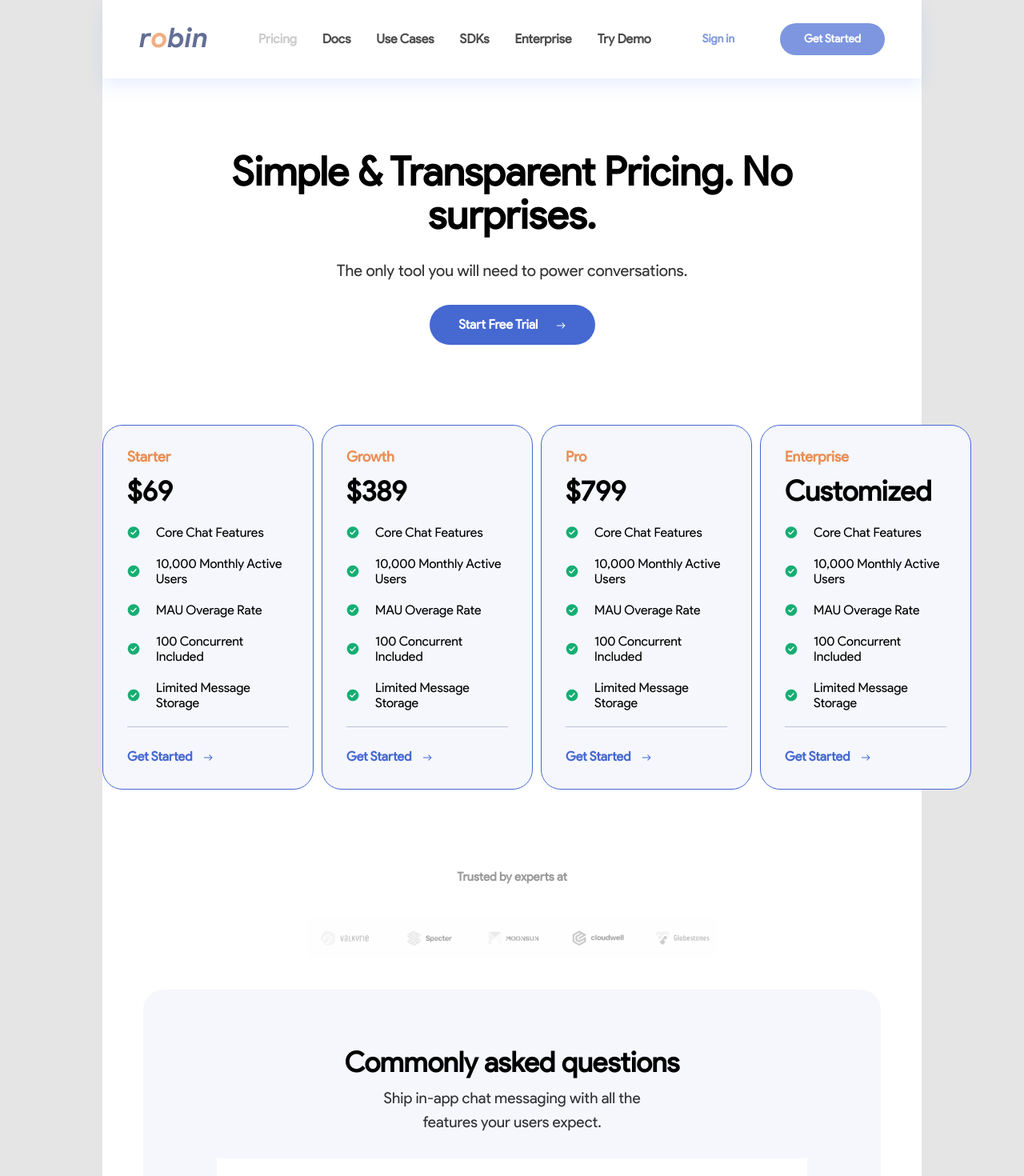
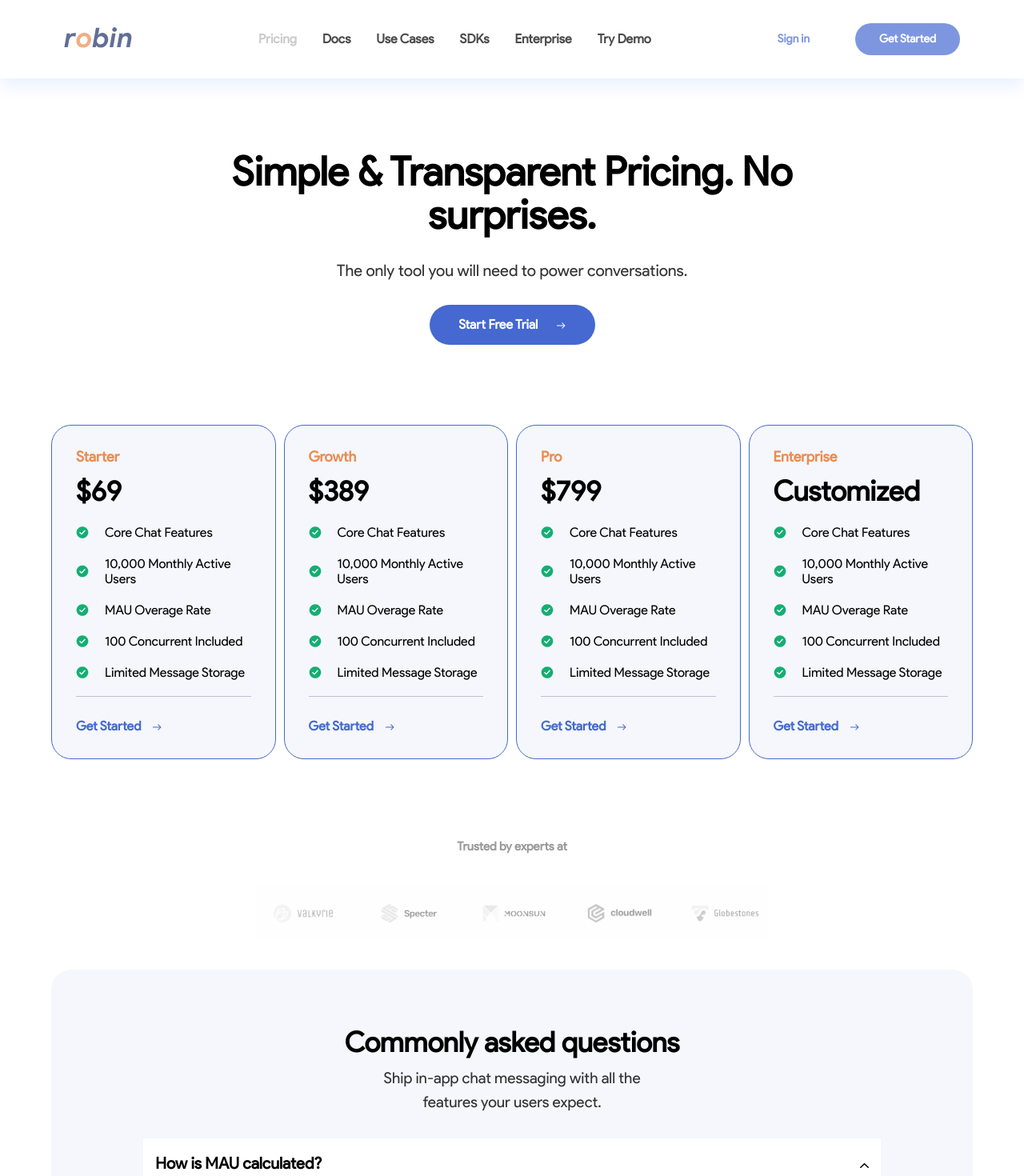
Before and after one commit to theyinda/robinTask, a Nuxt app: page / in a window 1280 px wide. Shown: the top 1470 px of the page at 80% size. Built offline with nearby package versions, Linux system fonts and the light colour scheme.

Commit message:
Modified

```diff
--- a/assets/css/main.css
+++ b/assets/css/main.css
@@ -19,7 +19,7 @@ body{
   width: 100%;
   font-style: normal;
   color: #000;
-  background-color: #e5e5e5;
+  background-color: #fff;
 }
 a {
   text-decoration: none;
--- a/components/cards.vue
+++ b/components/cards.vue
@@ -56,7 +56,6 @@ export default {
   box-sizing: border-box;
   margin: 40px auto;
   border-radius: 25px;
-  /*width: 310px; */
 }
 .card {
   padding: 30px;
--- a/components/faqs.vue
+++ b/components/faqs.vue
@@ -1,7 +1,6 @@
 <template>
   <div class="container">
     <div class="hy" :class="showAnswerDetails ? 'clicked-div' : ''">
-      <br />
       <div class="clickable-div" @click="showAnswer">
         <div class="text">
           <p class="">{{question}}</p>
@@ -51,17 +50,15 @@ export default {
 .container {
   background: #fff;
   margin: 0px auto;
-  padding: 10px 15px;
+  padding: 20px 15px;
   margin-top: 30px;
-}
-.clicked-div {
-  /* padding-bottom: 10vh; */
 }
 .clickable-div {
   display: flex;
   justify-content: space-between;
   align-items: center;
   cursor: pointer;
+  padding-top: 0 !important;
   width: 100%;
 }
 .text p {
--- a/components/foot.vue
+++ b/components/foot.vue
@@ -66,7 +66,7 @@
         </div>
       </div>
       <div class="lastFooter-bottom">
-        <div class="left robin-links"><p>© 2021 Robin Inc.</p></div>
+        <div class="left "><p class="copyrightyear">© 2021 Robin Inc.</p></div>
 
         <div class="lastBottom-right">
           <div class="copyright">
@@ -99,11 +99,12 @@ export default {
 
 <style scoped>
 .container {
-  background: #0c1f55;
+  /* background: #0c1f55; */
+  background: red;
   width: 100%;
-  /* width: 1440px; */
+  max-width: 1440px;
   margin: 0px auto;
-  margin-right: 0px !important;
+  /* margin-right: 0px !important; */
 }
 .foot {
   width: 90%;
@@ -127,6 +128,7 @@ export default {
   color: #ffffff;
   width: 526px;
   opacity: 0.7;
+  padding-top: 23px;
 }
 .buttons {
   display: flex;
@@ -168,6 +170,7 @@ span img {
   border-top: 1px solid rgba(255, 255, 255, 0.1);
   display: flex;
   justify-content: space-between;
+  align-items: center;
 }
 
 .bottom-right {
@@ -208,6 +211,13 @@ span img {
   color: #fff;
   opacity: 0.5;
   padding: 20px 0;
+}
+.copyrightyear {
+  font-weight: 400;
+  font-size: 14px !important;
+  line-height: 18px;
+  color: #fff;
+  opacity: 0.3;
 }
 @media screen and (max-width: 1200px) {
   .footer-top {
--- a/components/navbar.vue
+++ b/components/navbar.vue
@@ -61,10 +61,9 @@ export default {
   display: flex;
   justify-content: space-between;
   align-items: center;
-  background: #ffff;
-  padding: 15px 30px;
-  box-shadow: 0px 10px 20px rgba(0, 104, 255, 0.09);
   margin: 0px auto;
+  width: 100%;
+  max-width: 1440px;
 }
 
 .topnav a {
--- a/pages/index.vue
+++ b/pages/index.vue
@@ -1,6 +1,9 @@
 <template>
   <div class="all">
-    <navbar />
+    <div class="navigation">
+      <navbar />
+    </div>
+
     <div class="over-all">
       <div class="hero-container">
         <h3>Simple & Transparent Pricing. No surprises.</h3>
@@ -62,7 +65,9 @@
         </div>
       </div>
     </div>
-    <foot />
+    <div class="footerb">
+      <foot />
+    </div>
   </div>
 </template>
 
@@ -116,11 +121,11 @@ export default {
 .all {
   background: #fff;
   /* width: 1440px; */
-  width: 80%;
+  width: 100%;
+  /* max-width: 1440px; */
   margin: 0 auto;
 }
 .over-all {
-  /* width: 100%; */
   margin: 20px auto 0;
 }
 .hero-container {
@@ -163,9 +168,9 @@ span img {
   margin-left: 20px;
 }
 .card-container {
-  width: 100%;
-  /* padding: 0 50px; */
-  margin: 40px 0;
+  width: 90%;
+  max-width: 1440px;
+  margin: 40px auto;
   display: grid;
   grid-gap: 10px;
   grid-template-columns: 1fr 1fr 1fr 1fr;
@@ -196,6 +201,8 @@ span img {
   background: #f5f7fc;
   border-radius: 25px;
   /* width: 1238px; */
+  width: 90%;
+  max-width: 1440px;
   width: 90%;
   margin: 40px auto;
   border-radius: 25px;
@@ -243,6 +250,7 @@ span img {
 .chat-container {
   display: flex;
   margin: 30px auto 0;
+  max-width: 1440px;
   width: 100%;
   justify-content: space-between;
 }
@@ -280,6 +288,16 @@ span img {
 .chat-right {
   /* background: blue; */
   position: relative;
+}
+.navigation{
+ background: #ffff;
+ width: 100%;
+  padding: 15px 5%;
+  box-shadow: 0px 10px 20px rgba(0, 104, 255, 0.09);
+}
+.footerb {
+  background: #0c1f55;
+  width: 100%;
 }
 @media only screen and (max-width: 1200px) {
   .chat-container {
```
